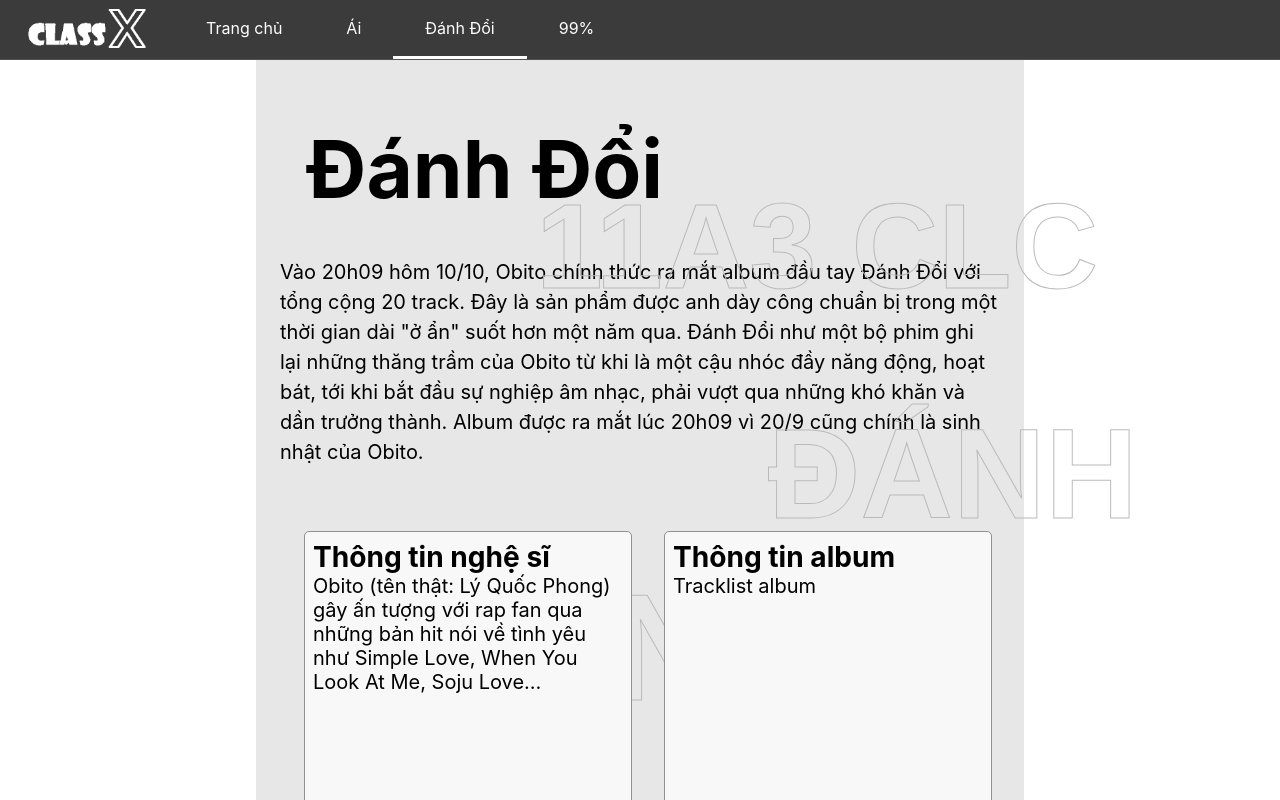
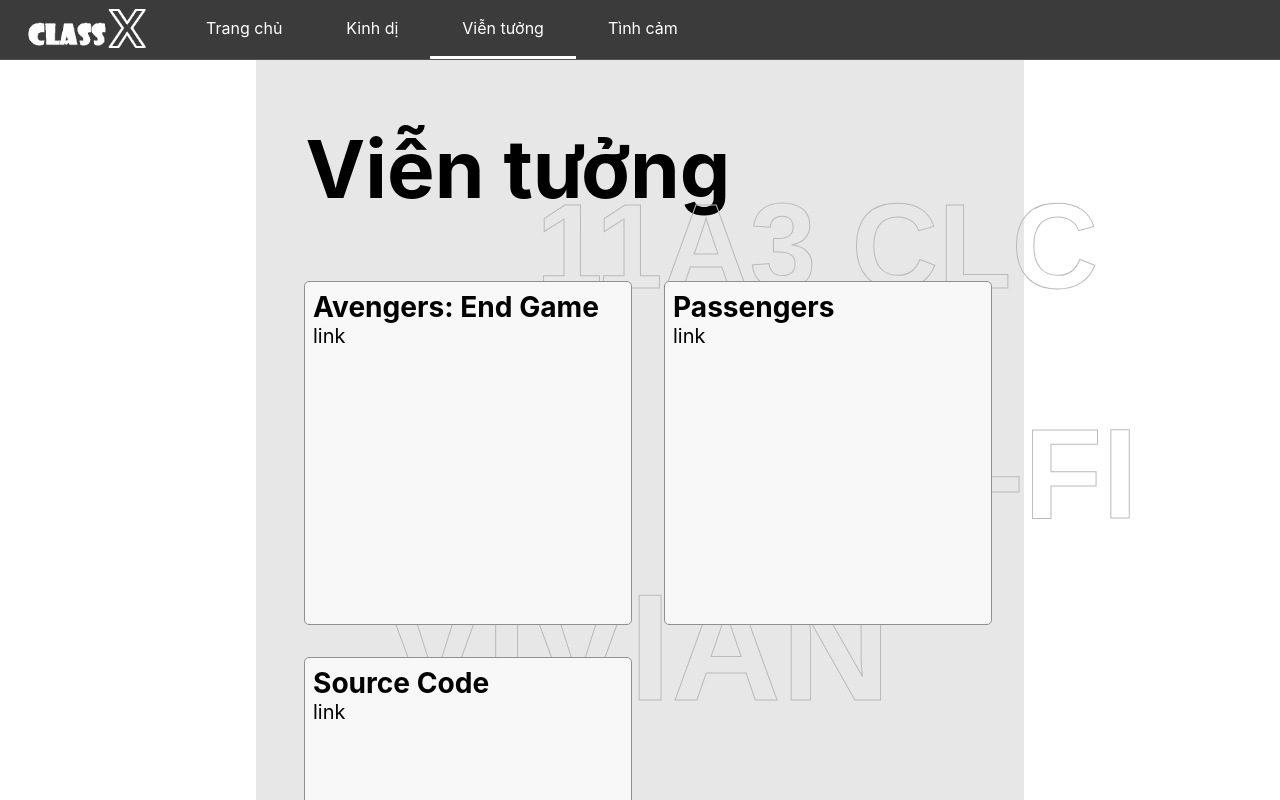
Before and after one commit to changgwastaken/vivian, a plain HTML site: page Gameco.html in a window 1280 px wide. Drawn offline with Linux system fonts and the light colour scheme.

Commit message:
Update Gameco.html

```diff
--- a/Gameco.html
+++ b/Gameco.html
@@ -13,12 +13,12 @@
 </head>
 
 <body>
-    <title>Đánh Đổi</title>
+    <title>Viễn tưởng</title>
     <div class="border-text" id="text-main-classx">
-        NGNGH
+        VIVIAN
     </div>
     <div class="border-text" id="text-main-class-name">
-        ĐÁNH ĐỔI
+        SCI-FI
     </div>
     <div id="star-ani-content">
         <div id='stars'></div>
@@ -36,13 +36,13 @@
                     </li>
                     <li id="trangchu"><a href="index.html">Trang chủ</a>
                     </li>
-                    <li id="tintuc"><a href="Indie.html">Ái</a>
+                    <li id="tintuc"><a href="Indie.html">Kinh dị</a>
                         <!-- <div class="line" id="line-TinTuc"></div> -->
                     </li>
-                    <li id="tintuc"><a href="Gameco.html">Đánh Đổi</a>
+                    <li id="tintuc"><a href="Gameco.html">Viễn tưởng</a>
                         <div class="line" id="line-TinTuc"></div>
                     </li>
-                    <li id="tintuc"><a href="AAA.html">99%</a>
+                    <li id="tintuc"><a href="AAA.html">Tình cảm</a>
                         <!-- <div class="line" id="line-TinTuc"></div> -->
                     </li>
                 </ul>
@@ -56,26 +56,18 @@
 
         </div>
         <section>
-            <h1 style="margin-left: 2vw; font-size: 80px;">Đánh Đổi</h1>
+            <h1 style="margin-left: 2vw; font-size: 80px;">Viễn tưởng</h1>
             <!-- <input type="text" placeholder="Tìm kiếm." id="input-Search"> -->
             <div class="border-text" id="text-news">
                 11A3 CLC
             </div>
-             <div>
-        <br><br>
-            <p style="font-size: 20px; line-height: 150%">
-                 Vào 20h09 hôm 10/10, Obito chính thức ra mắt album đầu tay Đánh Đổi với tổng cộng 20 track. Đây là sản phẩm được anh dày công chuẩn bị trong một thời gian dài "ở ẩn" suốt hơn một năm qua.
-                Đánh Đổi như một bộ phim ghi lại những thăng trầm của Obito từ khi là một cậu nhóc đầy năng động, hoạt bát,
-                tới khi bắt đầu sự nghiệp âm nhạc, phải vượt qua những khó khăn và dần trưởng thành. Album được ra mắt lúc 20h09 vì 20/9 cũng chính là sinh nhật của Obito.
-            </p>
-        </div>
            <div class="tin-tuc-news-container row">
                 <div class="column">
                     <article>
                         <div class="ttin">
                             <a href="Gameco1.html">
-                                <h1>Thông tin nghệ sĩ</h1>
-                                <p style="font-size: 20px;">Obito (tên thật: Lý Quốc Phong) gây ấn tượng với rap fan qua những bản hit nói về tình yêu như Simple Love, When You Look At Me, Soju Love…</p>
+                                <h1>Avengers: End Game</h1>
+                                <p style="font-size: 20px;">link</p>
                             </a>
                         </div>
                     </article>
@@ -84,8 +76,8 @@
                     <article>
                         <div class="ttin">
                             <a href="Gameco2.html">
-                                <h1>Thông tin album</h1>
-                                <p style="font-size: 20px;">Tracklist album</p>
+                                <h1>Passengers</h1>
+                                <p style="font-size: 20px;">link</p>
                             </a>
                         </div>
                     </article>
@@ -94,8 +86,8 @@
                     <article>
                         <div class="ttin">
                             <a href="Gameco3.html">
-                                <h1>Nghe</h1>
-                                <p style="font-size: 20px;">https://youtube.com/playlist?list=PLgIS1MvgCaOVR07APOp8zfBLHbh7VGllX&si=OKqHIbgxbTfbNIcu</p>
+                                <h1>Source Code</h1>
+                                <p style="font-size: 20px;">link</p>
                             </a>
                         </div>
                     </article>
```
